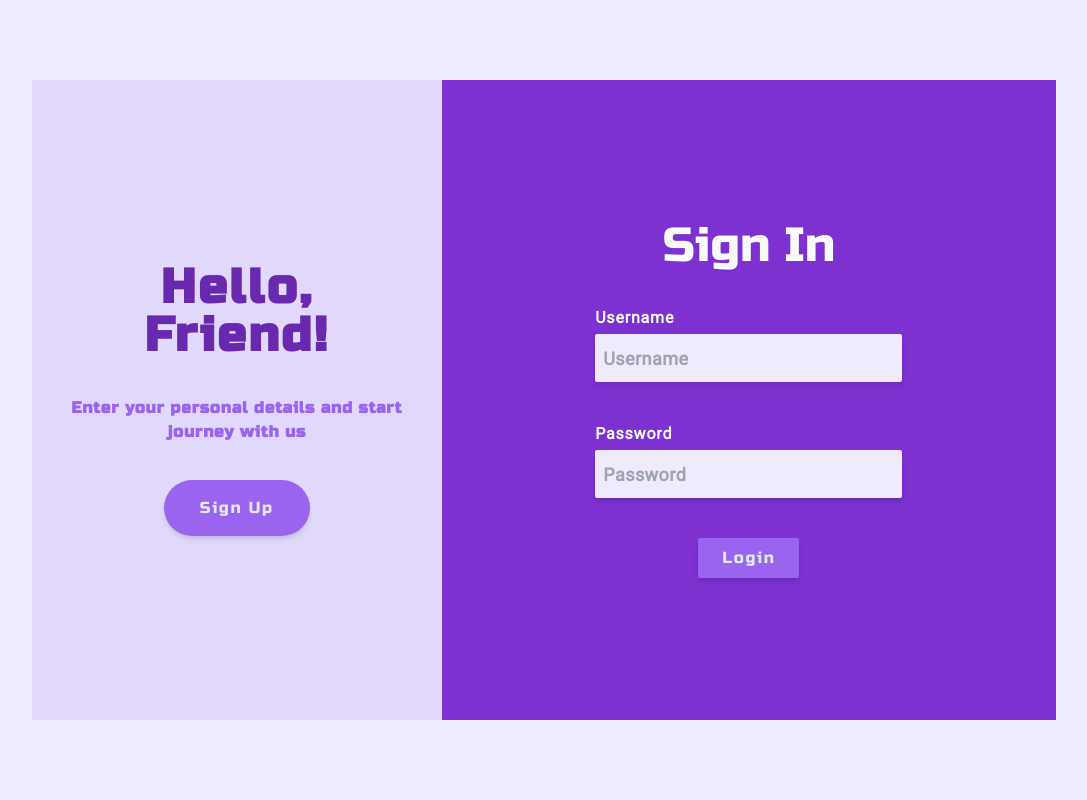
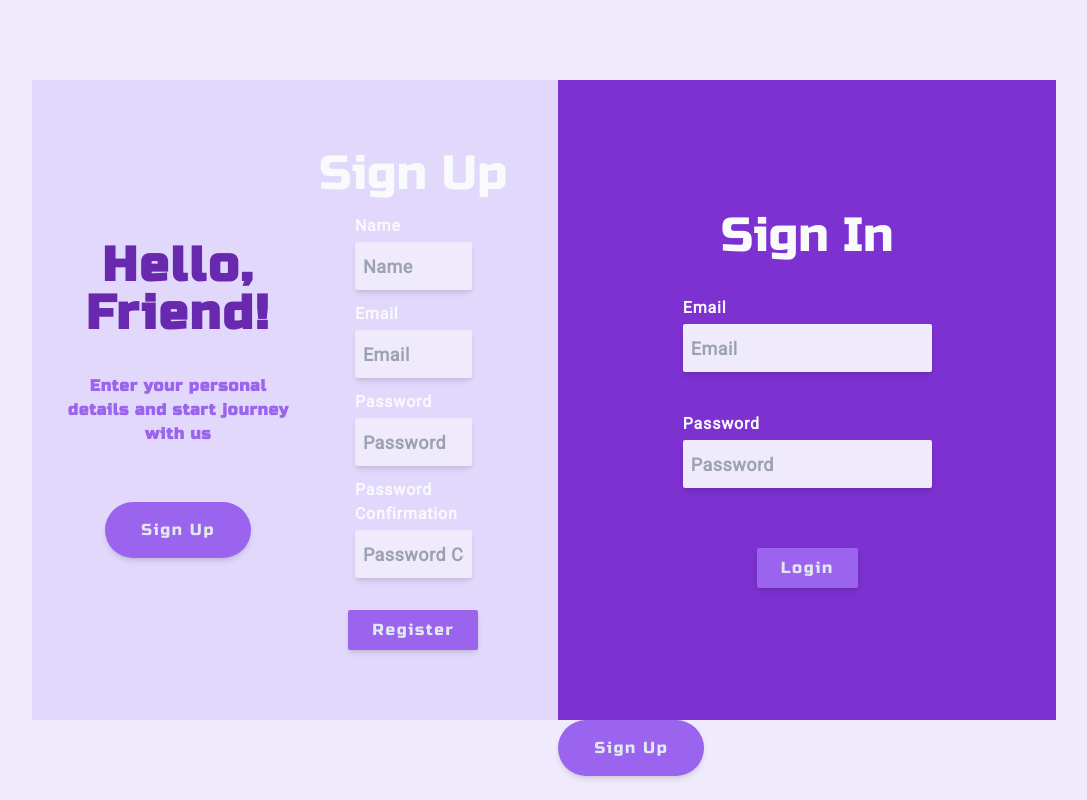
Before and after one commit to dpacoria21/todo-app-mern, a React (Vite) app: page /login in a window 1280 px wide. Shown: the whole page, without its empty margins (96-1183 px from the left). Built offline with nearby package versions, Linux system fonts and the light colour scheme.

Commit message:
Se realizo las animaciones para el cambio de pestaña del register

```diff
--- a/src/auth/components/Button.tsx
+++ b/src/auth/components/Button.tsx
@@ -1,12 +1,14 @@
+
 interface Props {
     title: string,
     px: string,
     py: string,
     rounded: string,
+    fn?: () => void;
 }
-export const Button = ({title, px, py, rounded}: Props) => {
+export const Button = ({title, px, py, rounded, fn}: Props) => {
     return (
-        <button type="submit" className={`${px} ${py} tracking-widest transition-all duration-100 ease-in-out ${rounded} shadow-md active:shadow-lg active:scale-95 bg-electric-violet-500 hover:bg-electric-violet-600 text-slate-200 font-russo-one`}>
+        <button onClick={fn} type="submit" className={`${px} ${py} mt-5 tracking-widest transition-all duration-100 ease-in-out ${rounded} shadow-md active:shadow-lg active:scale-95 bg-electric-violet-500 hover:bg-electric-violet-600 text-slate-200 font-russo-one`}>
             {title}
         </button>
     );
--- a/src/auth/components/Login.tsx
+++ b/src/auth/components/Login.tsx
@@ -6,7 +6,7 @@ export const Login: React.FC = () => {
         <div className="flex flex-col items-center justify-center w-full h-full gap-4 ">
             <p className="mb-5 text-5xl font-normal font-russo-one text-slate-50">Sign In</p>
             <form className="flex flex-col items-center w-full gap-10 ">
-                <Input title='Username' type='text'/>
+                <Input title='Email' type='email'/>
                 <Input title='Password' type='password'/>
                 <Button title='Login' px={'px-6'} py={'py-2'} rounded='rounded-sm'/>
             </form>
--- /dev/null
+++ b/src/auth/components/Register.tsx
@@ -0,0 +1,18 @@
+import { Button } from './Button';
+import { Input } from './Input';
+
+export const Register = () => {
+
+    return (
+        <div className="flex flex-col items-center justify-center w-full h-full gap-4 ">
+            <p className="text-5xl font-normal font-russo-one text-slate-50">Sign Up</p>
+            <form className="flex flex-col items-center w-full gap-3 ">
+                <Input title='Name' type='text'/>
+                <Input title='Email' type='email'/>
+                <Input title='Password' type='password'/>
+                <Input title='Password Confirmation' type='password'/>
+                <Button title='Register' px={'px-6'} py={'py-2'} rounded='rounded-sm'/>
+            </form>
+        </div>
+    );
+};
--- a/src/auth/pages/AuthPanel.tsx
+++ b/src/auth/pages/AuthPanel.tsx
@@ -1,20 +1,33 @@
+import { useState } from 'react';
 import { Button } from '../components/Button';
 import { Login } from '../components/Login';
+import { Register } from '../components/Register';
 
 export const AuthPanel = () => {
+
+    const [isLogin, setIsLogin] = useState<boolean>(true);
+    const toggleLogin = () => {
+        setIsLogin(l => !l);
+    };
+
+
     return (
         <>
             <div className="flex items-center justify-center w-screen h-screen bg-electric-violet-100">
                 <div className="relative flex flex-col items-center w-4/5 rounded-sm md:flex-row h-4/5">
-                    <div className="w-full h-full transition-all duration-1000 p-7 md:w-2/5 bg-electric-violet-200">
-                        <div className='flex flex-col items-center justify-center h-full gap-9'>
+                    <div className={`w-full flex flex-row relative h-full transition-all duration-1000 p-7 md:${isLogin ? 'w-2/5' : 'w-3/5'} bg-electric-violet-200`}>
+                        <div className={`flex transition-all duration-700 ease-in-out flex-col ${isLogin ? 'opacity-100' : 'w-0 -translate-x-48 overflow-hidden'} items-center justify-center h-full gap-9`}>
                             <p className='text-5xl font-bold tracking-wider text-center font-russo-one text-electric-violet-800'>Hello, Friend!</p>
                             <p className='text-base font-bold tracking-wider text-center font-russo-one text-electric-violet-500'>Enter your personal details and start journey with us</p>
-                            <Button title='Sign Up' px='px-9' py='py-4'rounded='rounded-full'/>
+                            <Button fn={toggleLogin} title='Sign Up' px='px-9' py='py-4'rounded='rounded-full'/>
+                        </div>
+                        <div className={`transition-all duration-700 ease-in-out overflow-hidden ${isLogin ? 'w-0' : 'opacity-100'} w-full`}>
+                            <Register />
                         </div>
                     </div>
-                    <div className="w-full h-full py-5 transition-all duration-1000 md:w-3/5 bg-electric-violet-700">
+                    <div className={`w-full h-full py-5 transition-all duration-1000 md:${isLogin ? 'w-3/5' : 'w-2/5'} bg-electric-violet-700`}>
                         <Login />
+                        <Button fn={toggleLogin} title='Sign Up' px='px-9' py='py-4'rounded='rounded-full'/>
                     </div>
                 </div>
             </div>
```
